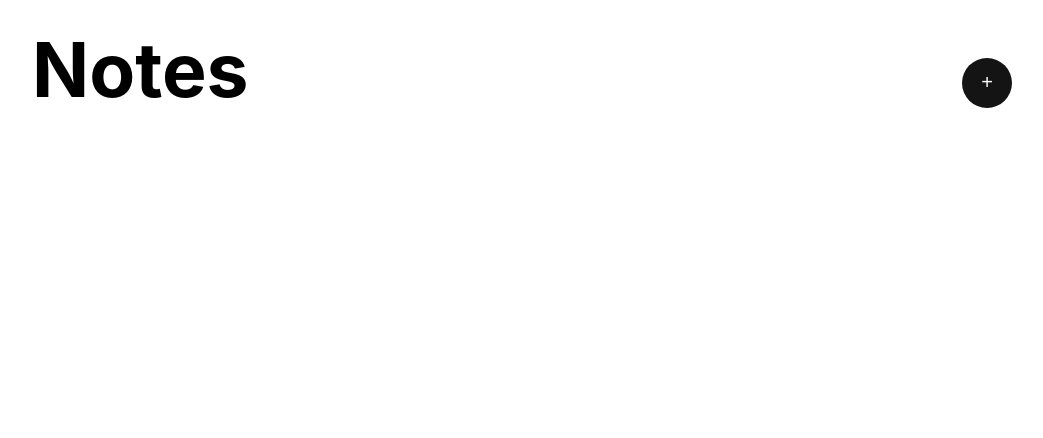
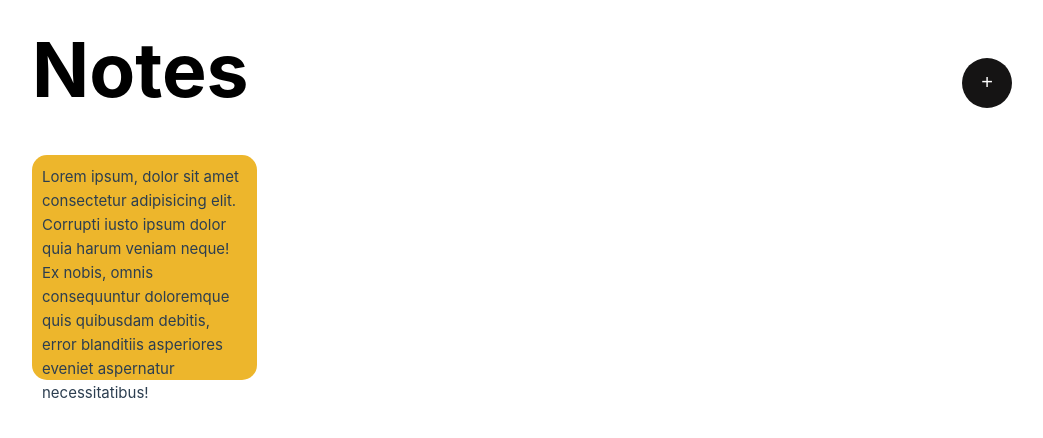
Before and after one commit to agyeievans/notes-app, a Vue app: page / in a window 1280 px wide. Shown: the top 438 px of the page, without its empty margins (118-1161 px from the left). Built offline with nearby package versions, Linux system fonts and the light colour scheme.

Commit message:
add style to card class

```diff
--- a/src/App.vue
+++ b/src/App.vue
@@ -8,7 +8,7 @@
       <div class="cards-container">
         <div class="card">
           <p class="main-text">
-
+             Lorem ipsum, dolor sit amet consectetur adipisicing elit. Corrupti iusto ipsum dolor quia harum veniam neque! Ex nobis, omnis consequuntur doloremque quis quibusdam debitis, error blanditiis asperiores eveniet aspernatur necessitatibus!
           </p>
           <p class="date">
 
@@ -56,4 +56,16 @@
     color:white;
     font-size: 20px;
   }
+
+  .card{
+    width: 225px;
+    height: 225px;
+    background-color: rgb(237, 182, 44);
+    padding: 10px;
+    border-radius: 15px;
+    display: flex;
+    flex-direction: column;
+    justify-content: space-between;
+    margin-bottom: 20px;
+  }
 </style>
```
